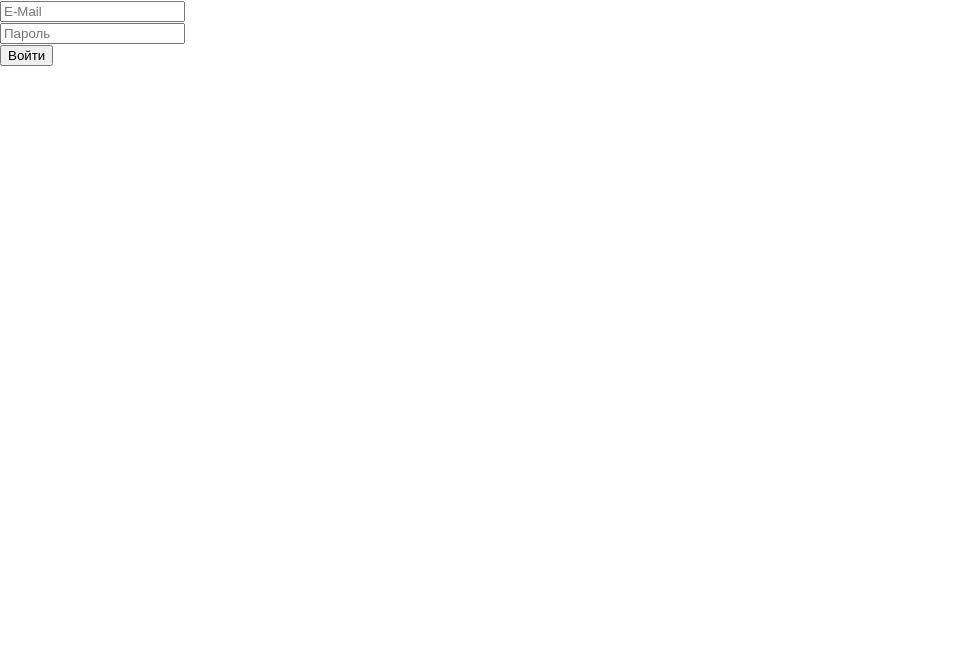
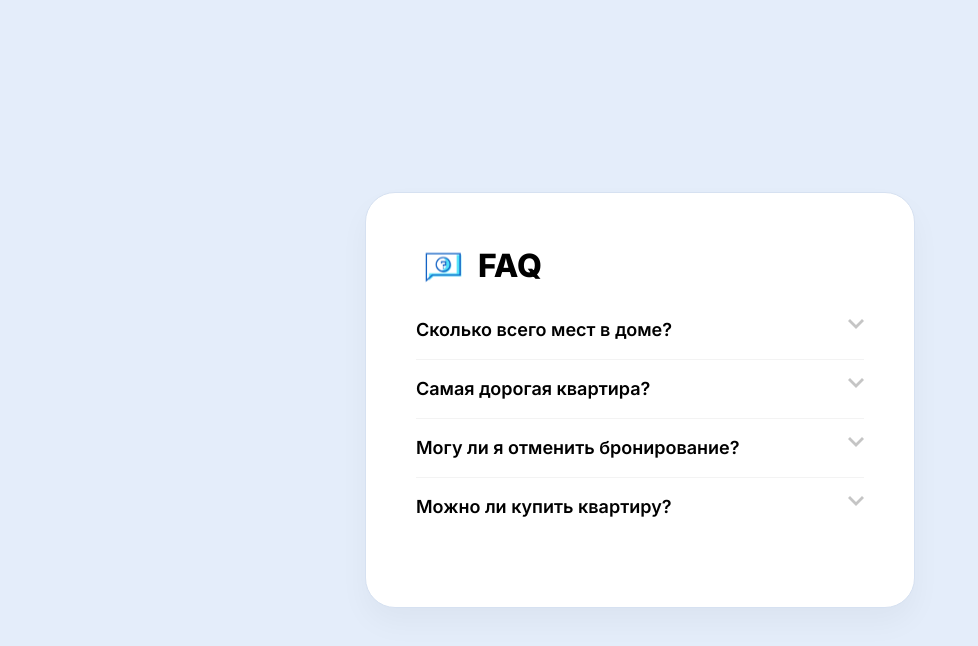
Before and after one commit to ilja-shefer/react-test, a React (Create React App) app: page / in a window 1280 px wide. Shown: the top 646 px of the page, without its empty margins (0-978 px from the left). Built offline with nearby package versions, Linux system fonts and the light colour scheme.

Commit message:
Сделал урок №3

```diff
--- a/src/index.js
+++ b/src/index.js
@@ -2,11 +2,12 @@
 import ReactDOM from 'react-dom';
 import './index.css';
 //import App from './tutorial_1/App';
-import App from './tutorial_2/App';
+//import App from './tutorial_2/App';
+import App from './tutorial_3/App';
 
 ReactDOM.render(
   <React.StrictMode>
     <App />
   </React.StrictMode>,
-  document.getElementById('root')
+  document.getElementById('root'),
 );
--- /dev/null
+++ b/src/tutorial_3/App.js
@@ -0,0 +1,13 @@
+import React from 'react';
+import './index.css';
+import FAQ from './conmponents/FAQ';
+
+function App() {
+  return (
+    <div>
+      <FAQ />
+    </div>
+  );
+}
+
+export default App;
--- /dev/null
+++ b/src/tutorial_3/conmponents/FAQ.jsx
@@ -0,0 +1,59 @@
+import React, { useState } from 'react';
+import QuestionItem from './QuestionItem';
+
+function FAQ() {
+  let [activeIndex, setActiveIndex] = useState(null);
+
+  const onSelectIndex = (index) => {
+
+    setActiveIndex(activeIndex === index ? null : index);
+
+    console.log(activeIndex);
+  };
+
+  const arrQuestionItems = [
+    {
+      id: 1,
+      title: 'Сколько всего мест в доме?',
+      text: 'Lorem ipsum dolor sit amet consectetur adipisicing elit. Non quos nemo corporis velit culpa veritatis asperiores deserunt, commodi ipsum at? Esse quibusdam dignissimos recusandae enim. Eaque expedita eum provident totam!',
+    },
+    {
+      id: 2,
+      title: 'Самая дорогая квартира?',
+      text: 'Lorem ipsum dolor sit amet consectetur adipisicing elit. Non quos nemo corporis velit culpa veritatis asperiores deserunt, commodi ipsum at? Esse quibusdam dignissimos recusandae enim. Eaque expedita eum provident totam!',
+    },
+    {
+      id: 3,
+      title: 'Могу ли я отменить бронирование?',
+      text: 'Да, вы можете отменить забронированную квартиру в течение 3 дней.',
+    },
+    {
+      id: 4,
+      title: 'Можно ли купить квартиру?',
+      text: 'Lorem ipsum dolor sit amet consectetur adipisicing elit. Non quos nemo corporis velit culpa veritatis asperiores deserunt, commodi ipsum at? Esse quibusdam dignissimos recusandae enim. Eaque expedita eum provident totam!',
+    },
+  ];
+
+  return (
+    <div>
+      <div id="app">
+        <div className="app-container">
+          <h1 className="app-title">FAQ</h1>
+          <div className="app-tabs">
+            {arrQuestionItems.map((obj, index) => (
+              <QuestionItem
+                className={obj.id === activeIndex ? 'tab active' : 'tab'}
+                key={obj.id}
+                title={obj.title}
+                text={obj.text}
+                onClick={() => onSelectIndex(obj.id)}
+              />
+            ))}
+          </div>
+        </div>
+      </div>
+    </div>
+  );
+}
+
+export default FAQ;
--- /dev/null
+++ b/src/tutorial_3/conmponents/QuestionItem.jsx
@@ -0,0 +1,17 @@
+import React from 'react';
+
+function QuestionItem(props) {
+  return (
+    <div className={props.className}>
+      <input id="tab-two" type="checkbox" name="tabs" />
+      <label onClick={props.onClick} for="tab-two">
+        {props.title}
+      </label>
+      <div className="tab-content">
+        <p>{props.text}</p>
+      </div>
+    </div>
+  );
+}
+
+export default QuestionItem;
--- /dev/null
+++ b/src/tutorial_3/index.css
@@ -0,0 +1,115 @@
+@import url('https://fonts.googleapis.com/css2?family=Inter:wght@400;600;800&display=swap');
+
+
+* {
+  margin: 0;
+  padding: 0;
+  box-sizing: border-box;
+}
+
+body {
+  background-color: #e4edfa;
+  font-family: 'Inter', sans-serif;
+  font-weight: 400;
+  font-size: 14px;
+  color: #000;
+}
+
+#app {
+  display: flex;
+  justify-content: center;
+  align-items: center;
+  height: 100vh;
+}
+
+.app-container {
+  max-width: 550px;
+  padding: 53px 50px;
+  background: #ffffff;
+  border: 1px solid #d6e1f1;
+  box-shadow: 0px 15px 30px rgba(0, 0, 0, 0.04);
+  border-radius: 30px;
+}
+
+.app-title {
+  padding-left: 62px;
+  margin-bottom: 34px;
+  font-weight: 800;
+  font-size: 32px;
+  line-height: 39px;
+  background-image: url('./img/title-bg.svg');
+  background-repeat: no-repeat;
+  background-size: 54px;
+  background-position: left center;
+}
+
+/* Acordeon styles */
+.tab {
+  position: relative;
+  margin-bottom: 18px;
+  padding-bottom: 18px;
+  width: 100%;
+  overflow: hidden;
+  border-bottom: 1px solid #f3f3f3;
+}
+
+.tab:last-child {
+  border-bottom: 0;
+}
+
+.tab input {
+  position: absolute;
+  opacity: 0;
+  z-index: -1;
+}
+.tab label {
+  position: relative;
+  display: block;
+  background: #fff;
+  cursor: pointer;
+  font-weight: 600;
+  font-size: 18px;
+  line-height: 22px;
+}
+.blue label {
+  background: #2980b9;
+}
+.tab-content {
+  max-height: 0;
+  overflow: hidden;
+  -webkit-transition: max-height 0.35s;
+  -o-transition: max-height 0.35s;
+  transition: max-height 0.35s;
+}
+.tab-content p {
+  color: #6d6d6d;
+  padding: 14px 0 24px;
+  line-height: 22px;
+}
+/* :active */
+.tab.active .tab-content {
+  max-height: 100vh;
+}
+/* Icon */
+.tab label::after {
+  position: absolute;
+  content: '';
+  width: 16px;
+  height: 10px;
+  background-image: url('./img/arrow-tab.svg');
+  background-repeat: no-repeat;
+  background-position: center;
+  background-size: 16px;
+  right: 0;
+  top: 0px;
+  display: block;
+  line-height: 3;
+  text-align: center;
+  -webkit-transition: all 0.35s;
+  -o-transition: all 0.35s;
+  transition: all 0.35s;
+}
+
+.tab.active label::after {
+  transform: rotate(180deg);
+}
```
Also changed, not shown: src/tutorial_3/img/arrow-tab.svg (added), src/tutorial_3/img/title-bg.svg (added).
